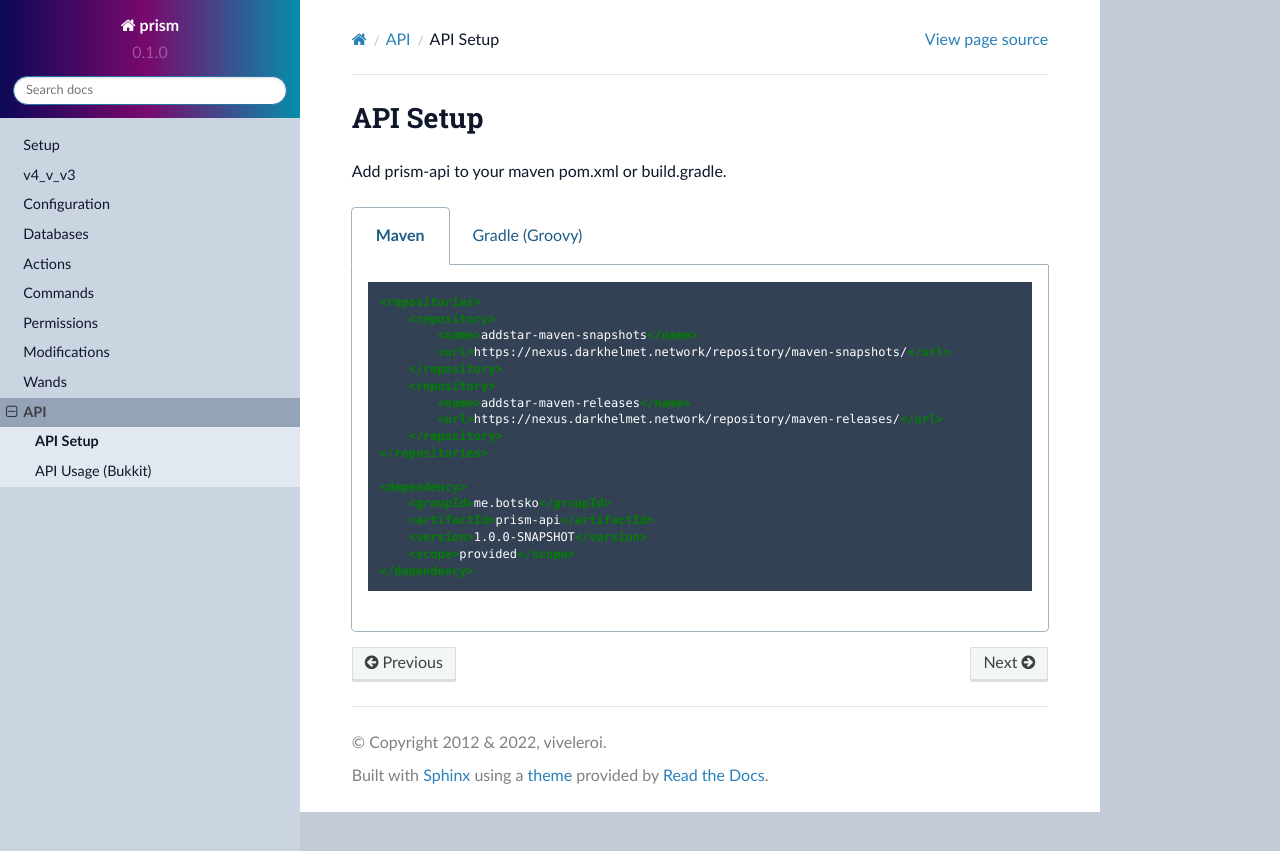
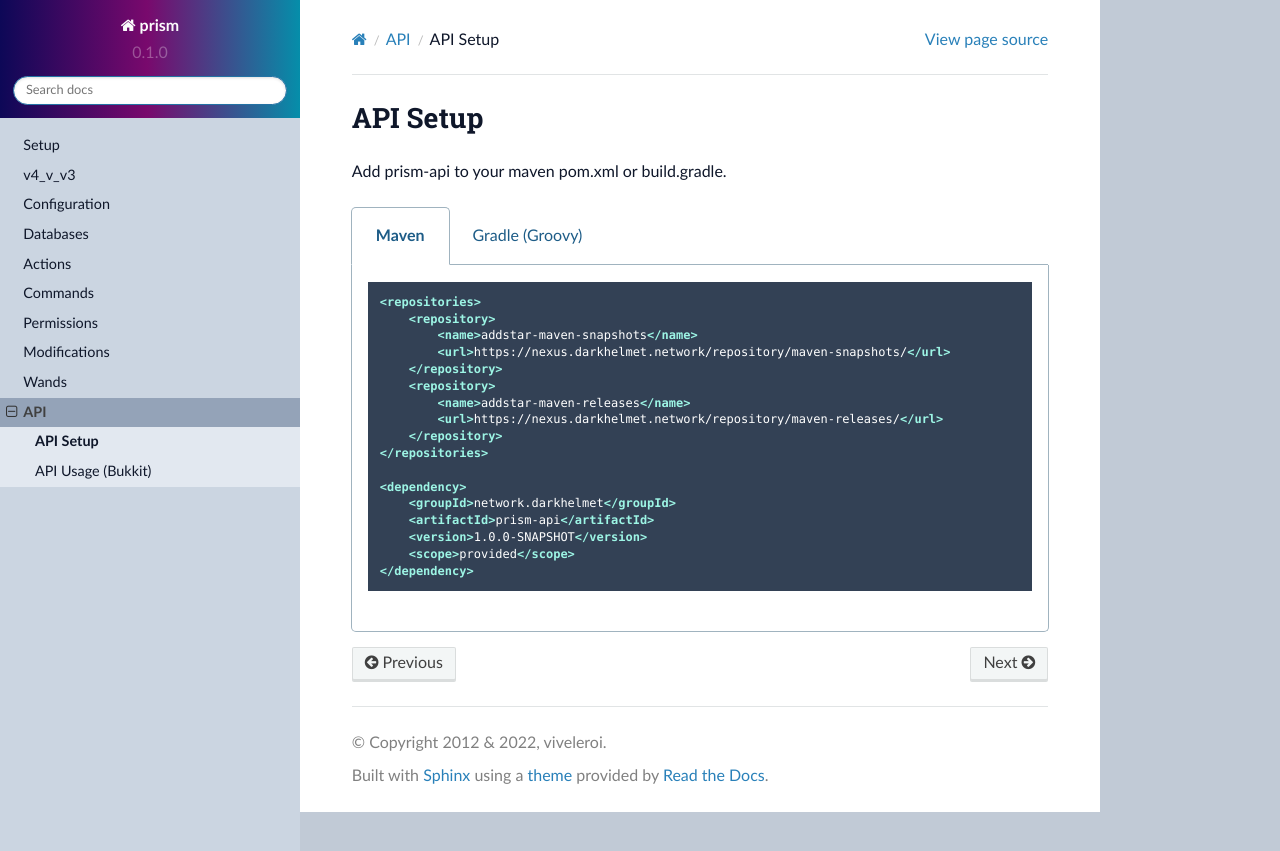
Before and after one commit to prism/prism-docs, a Sphinx documentation site: the page built from docs/source/api/setup.rst, in a window 1280 px wide. Shown: the top 851 px of the page. Built offline with Sphinx 7.4.7 and the Read the Docs theme 2.0.0, drawn with Linux system fonts in a browser that asks for light colours.

Commit message:
Fixes api setup code example

```diff
--- a/docs/source/_static/css/prism.css
+++ b/docs/source/_static/css/prism.css
@@ -101,7 +101,7 @@ body {
 	color: rgb(207 250 254);
 }
 
-.highlight .n {
+.highlight .n, .highlight .nt {
 	color: #9df5e5;
 }
 
@@ -113,7 +113,7 @@ body {
 	color: #ffdb9e;
 }
 
-.highlight .kt, .highlight .s, .highlight .mi {
+.highlight .kt, .highlight .s, .highlight .mi, .highlight .s2 {
 	color: #fff;
 }
 
--- a/docs/source/api/setup.rst
+++ b/docs/source/api/setup.rst
@@ -21,7 +21,7 @@ Add prism-api to your maven pom.xml or build.gradle.
             </repositories>
 
             <dependency>
-                <groupId>me.botsko</groupId>
+                <groupId>network.darkhelmet</groupId>
                 <artifactId>prism-api</artifactId>
                 <version>1.0.0-SNAPSHOT</version>
                 <scope>provided</scope>
--- a/docs/source/databases.rst
+++ b/docs/source/databases.rst
@@ -30,10 +30,8 @@ Shared servers...
 
 .. _goodhabits:
 
-Good Habits
------------
-
-(aka, What You Can Do)
+What You Can Do
+---------------
 
 The more data you log and the longer you keep it, the more disk space the db needs. The larger a db gets, the longer your queries will take to find data.
 
```
